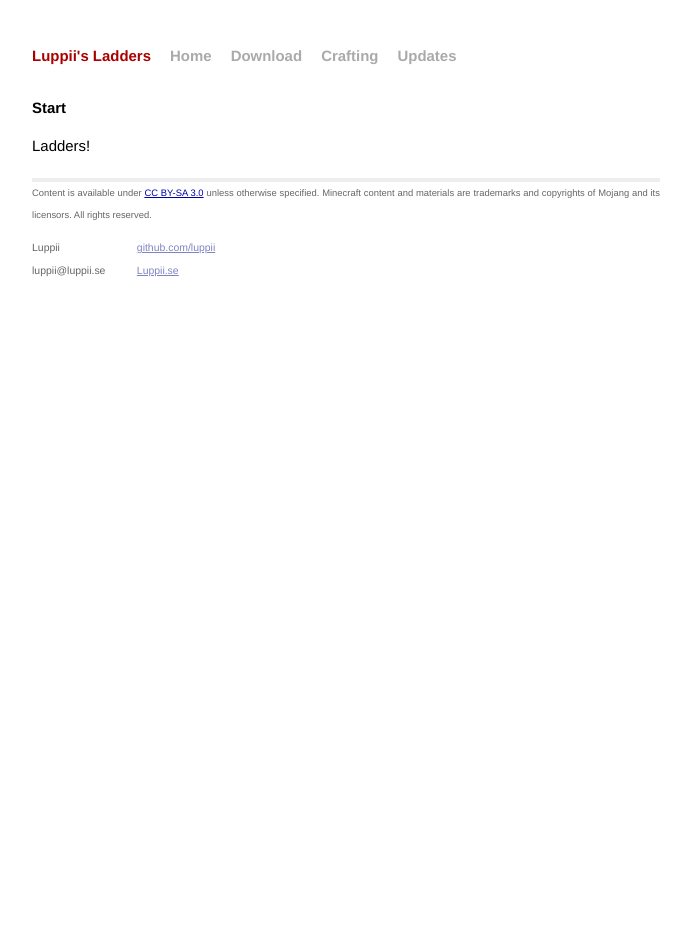
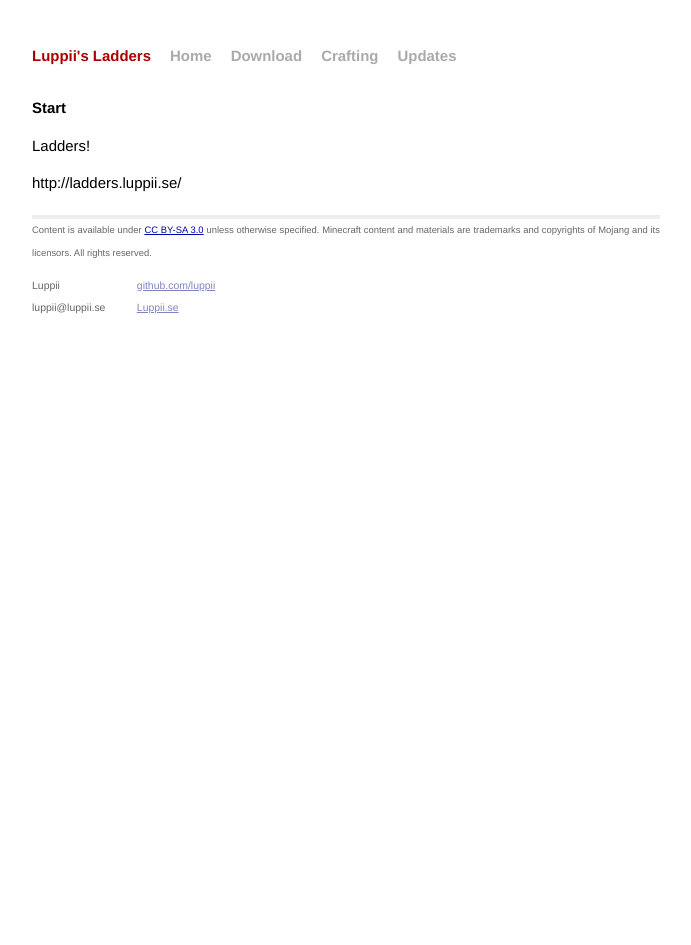
Before and after one commit to Skywebz/LLadders, a Jekyll site: the page built from index.html, in a window 1280 px wide. Shown: the whole page, without its empty margins (294-985 px from the left). Built offline with Jekyll 4.4.1, drawn with Linux system fonts in a browser that asks for light colours; nearby versions of some CDN libraries; Markdown is read by kramdown in place of the engine named in the settings; part of the change alters nothing that is shown.

Commit message:
Update _config.yml

```diff
--- a/_config.yml
+++ b/_config.yml
@@ -1,5 +1,6 @@
 name: Luppii's Ladders
 description: ""
+url: http://ladders.luppii.se/
 
 markdown: redcarpet
 permalink: /blog/:year/:month/:day/:title
```
